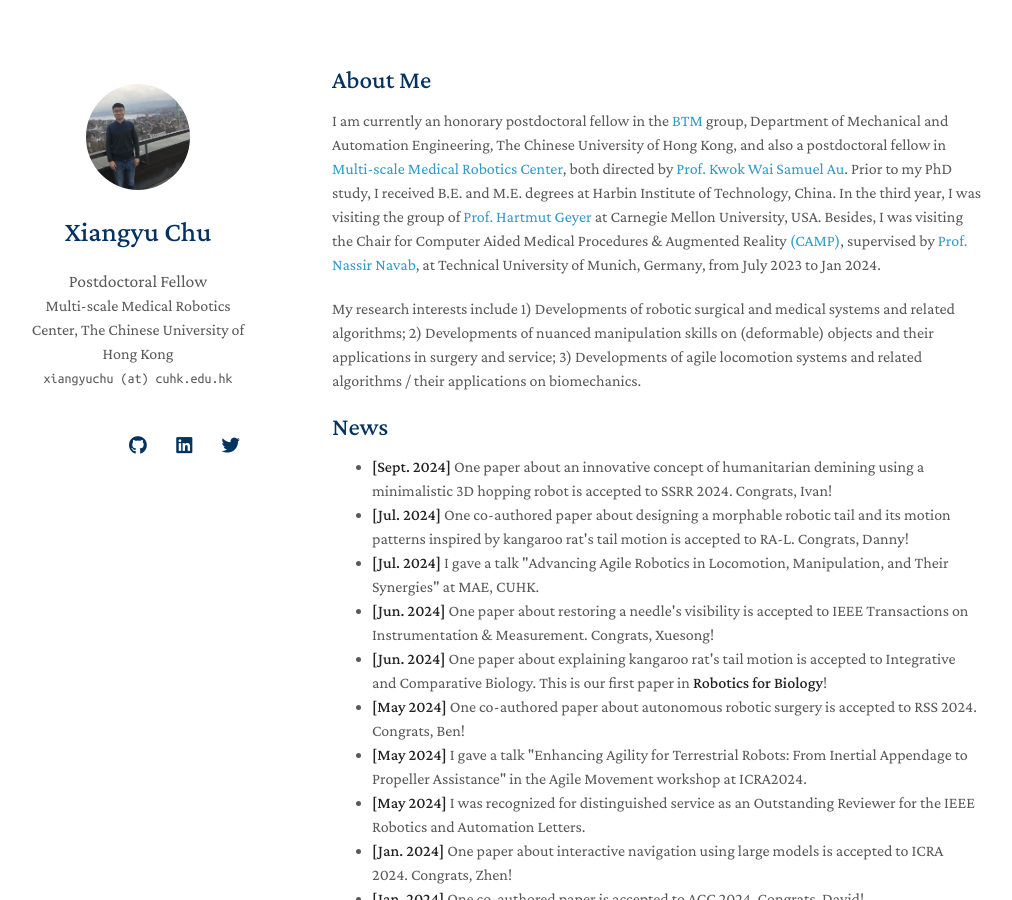
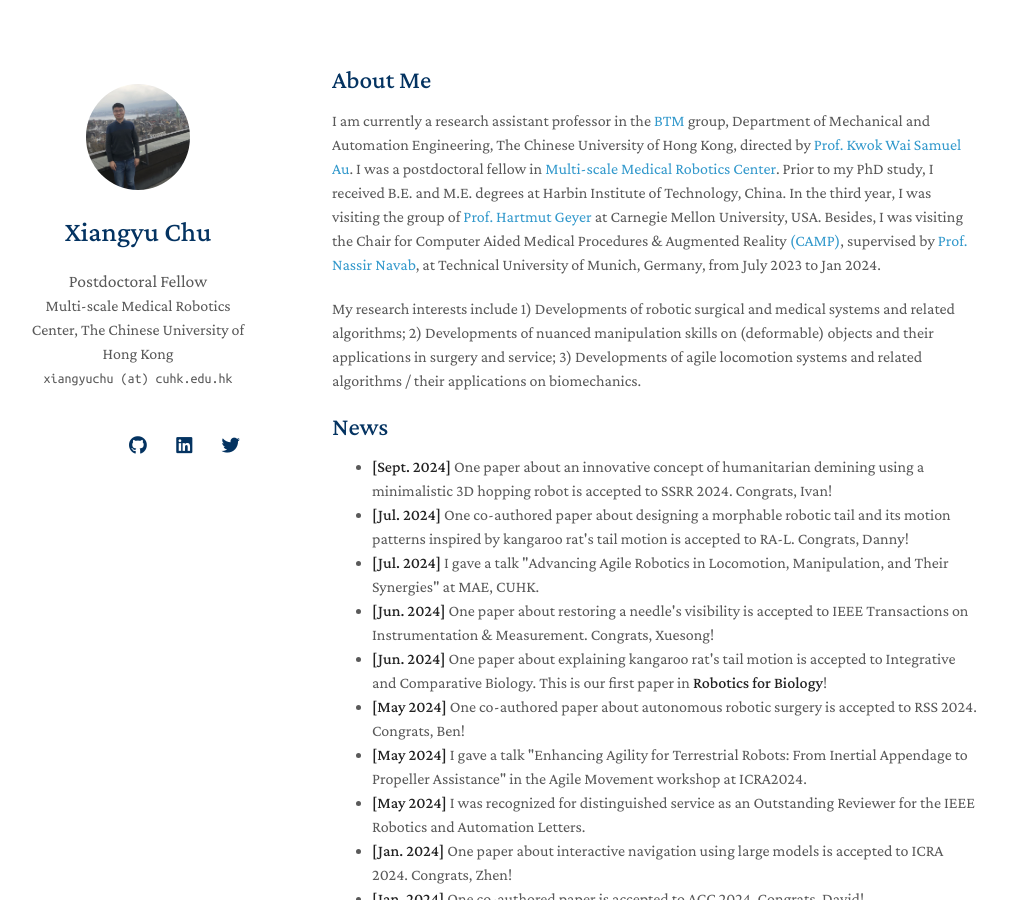
Before and after one commit to xiangyuchu03/xiangyuchu03.github.io, a Jekyll site: the page built from index.md, in a window 1280 px wide and 900 px high. Shown: the whole window, without its empty margins (138-1150 px from the left). Built offline with Jekyll 4.4.1, drawn with Linux system fonts in a browser that asks for light colours; nearby versions of some CDN libraries; a style sheet for code colours, icons or effects is not loaded; our own code applies the rules of GitHub Pages for plain Markdown files.

Commit message:
Update index.md

```diff
--- a/index.md
+++ b/index.md
@@ -4,7 +4,8 @@ layout: homepage
 
 ## About Me
 
-I am currently an honorary postdoctoral fellow in the [BTM](https://biomedirobotics.com/) group, Department of Mechanical and Automation Engineering, The Chinese University of Hong Kong, and also a postdoctoral fellow in [Multi-scale Medical Robotics Center](https://www.mrc-cuhk.com/), both directed by [Prof. Kwok Wai Samuel Au](https://www4.mae.cuhk.edu.hk/peoples/au-kwok-wai-samuel/). Prior to my PhD study, I received B.E. and M.E. degrees at Harbin Institute of Technology, China. In the third year, I was visiting the group of [Prof. Hartmut Geyer](https://www.cs.cmu.edu/~hgeyer/) at Carnegie Mellon University, USA. Besides, I was visiting the Chair for Computer Aided Medical Procedures & Augmented Reality [(CAMP)](https://www.cs.cit.tum.de/camp/start/), supervised by [Prof. Nassir Navab](https://www.professoren.tum.de/en/navab-nassir), at Technical University of Munich, Germany, from July 2023 to Jan 2024.
+I am currently a research assistant professor in the [BTM](https://biomedirobotics.com/) group, Department of Mechanical and Automation Engineering, The Chinese University of Hong Kong, directed by [Prof. Kwok Wai Samuel Au](https://www4.mae.cuhk.edu.hk/peoples/au-kwok-wai-samuel/).
+I was a postdoctoral fellow in [Multi-scale Medical Robotics Center](https://www.mrc-cuhk.com/). Prior to my PhD study, I received B.E. and M.E. degrees at Harbin Institute of Technology, China. In the third year, I was visiting the group of [Prof. Hartmut Geyer](https://www.cs.cmu.edu/~hgeyer/) at Carnegie Mellon University, USA. Besides, I was visiting the Chair for Computer Aided Medical Procedures & Augmented Reality [(CAMP)](https://www.cs.cit.tum.de/camp/start/), supervised by [Prof. Nassir Navab](https://www.professoren.tum.de/en/navab-nassir), at Technical University of Munich, Germany, from July 2023 to Jan 2024.
 
 My research interests include 1) Developments of robotic surgical and medical systems and related algorithms; 2) Developments of nuanced manipulation skills on (deformable) objects and their applications in surgery and service; 3) Developments of agile locomotion systems and related algorithms / their applications on biomechanics.
 
```
